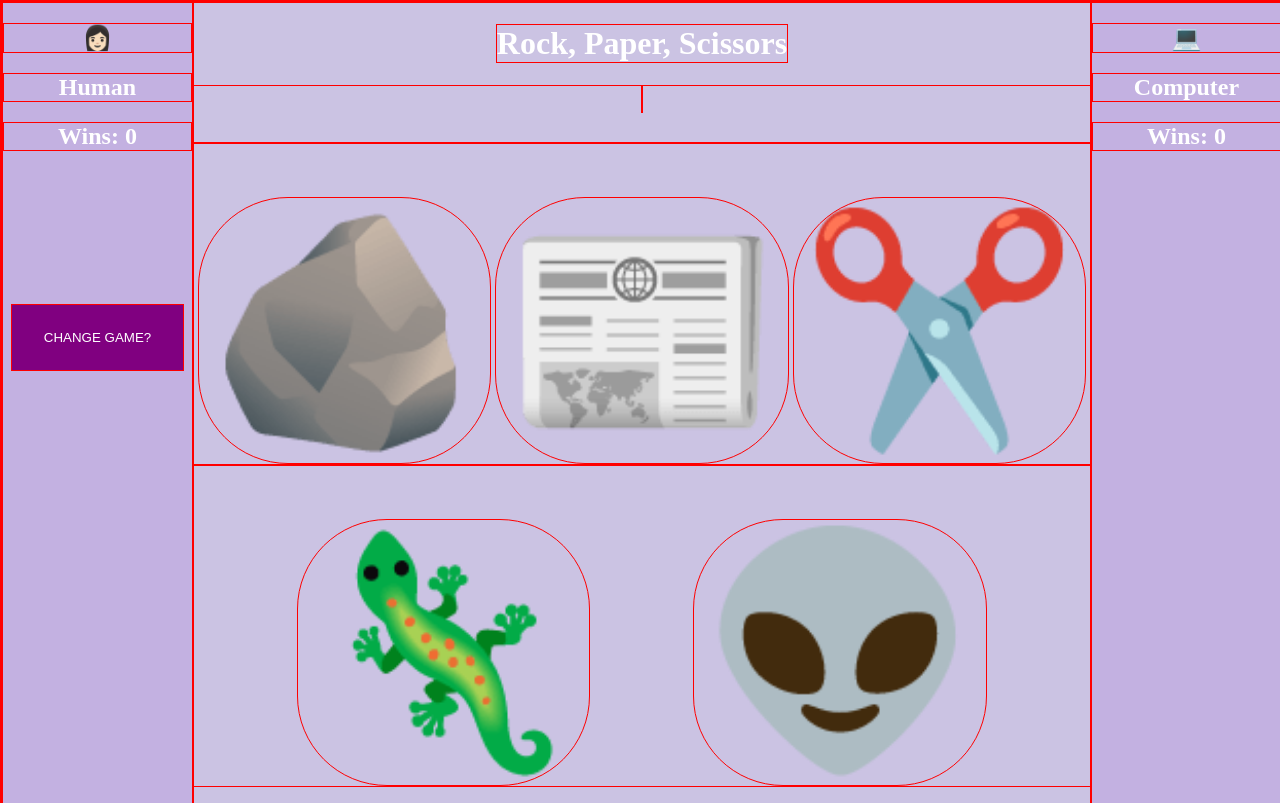
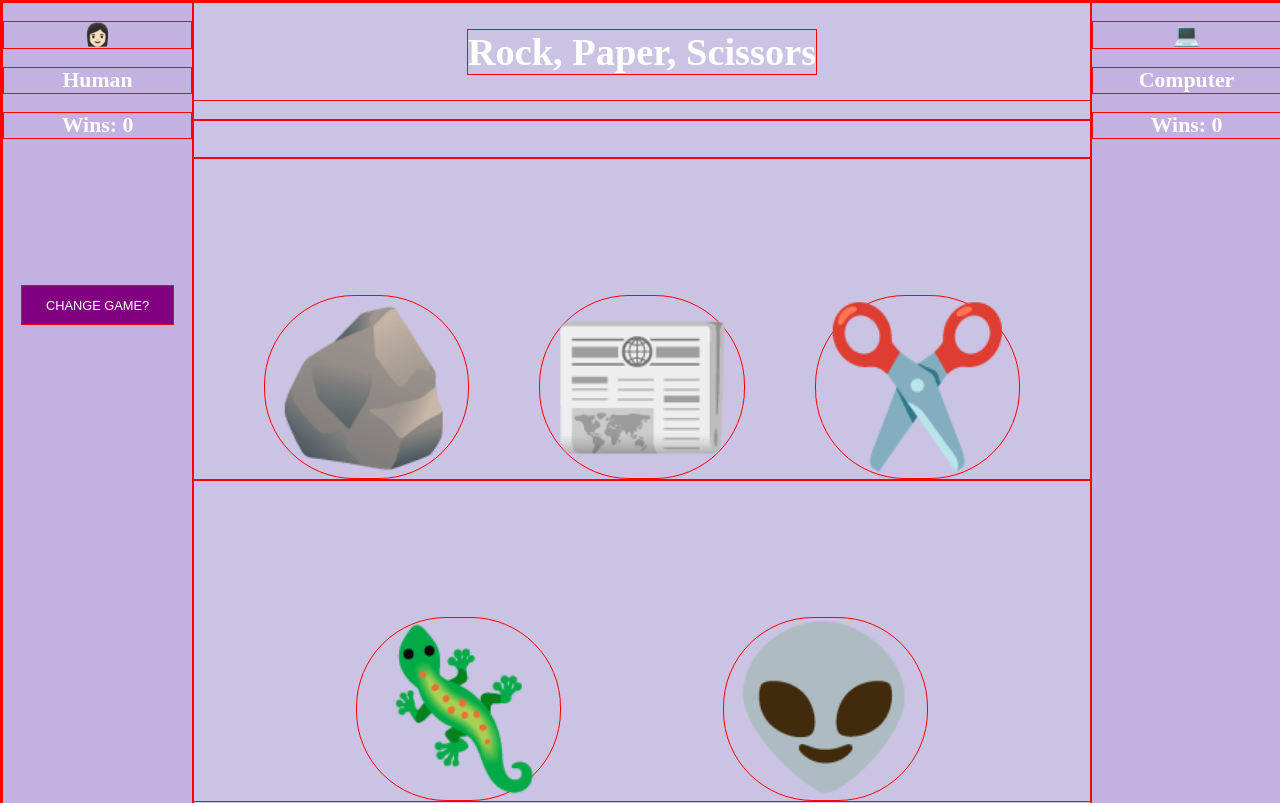
Before and after one commit to vsriqui/Rock-Paper-Scissors, a plain HTML site: page index.html in a window 1280 px wide. Both pictures are taken after a click on the button 642 px from the left and 673 px from the top of the page. Drawn offline with Linux system fonts and the light colour scheme.

Commit message:
refactor: Applying turing style guide to html and css review, and css sizing flexibility.

```diff
--- a/main.js
+++ b/main.js
@@ -5,7 +5,6 @@ var userWins = document.querySelector(".user__wins");
 var computerToken = document.querySelector(".computer__token");
 var computerName = document.querySelector(".computer__name");
 var computerWins = document.querySelector(".computer__wins");
-
 var delegator = document.querySelectorAll('.center');
 var reset = document.querySelector(".user__reset");
 var centerPlay2 = document.querySelector(".center__play2");
@@ -15,9 +14,9 @@ var centerStatus = document.querySelector(".center__status");
 // Global Variables //
 var classic = ['🪨', '📰', '✂️'];
 var difficult = ['🪨', '📰', '✂️', '🦎', '👽'];
-var userPlayer;
-var computerPlayer;
-var game;
+// var userPlayer;
+// var computerPlayer;
+// var game;
 
 // Event Listeners //
 onload = function() {
@@ -58,13 +57,13 @@ function clearBoard() {
 }
 
 function showChangeGame() {
-    reset.style.display = "inline";
+    reset.style.display = 'inline';
 }
 
 function gameModes() {
     centerPlay1.innerHTML ='<button class ="center__classic"> CLASSIC <br><br> 🪨 > ✂️ <br> 📰 > 🪨 <br> ✂️ > 📰 </button>';
-    centerPlay2.innerHTML = ' <button class ="center__difficult">DIFFICULT <br><br> 🪨 > ✂️ & 🦎 <br> 📰 > 🪨 & 👽 <br> ✂️ > 📰 & 🦎 <br> 🦎 > 📰 & 👽 <br> 👽 > ✂️ & 🪨 <br></button>';
-    reset.style.display = "none";
+    centerPlay2.innerHTML = '<button class ="center__difficult">DIFFICULT <br><br> 🪨 > ✂️ & 🦎 <br> 📰 > 🪨 & 👽 <br> ✂️ > 📰 & 🦎 <br> 🦎 > 📰 & 👽 <br> 👽 > ✂️ & 🪨 <br></button>';
+    reset.style.display = 'none';
 }
 
 function createPlayer(name, token, wins) {
@@ -111,9 +110,9 @@ function aiChoice() {
 function displayFighters() {
     for (i=0; i<game.gameType.length; i++) {
         if (game.gameType[i] === '🪨' || game.gameType[i] === '📰' || game.gameType[i] === '✂️') {
-            centerPlay1.innerHTML += `<button id='${game.gameType[i]}'> ${game.gameType[i]} </button>`;
+            centerPlay1.innerHTML += `<button class="center__fighter" id="${game.gameType[i]}"> ${game.gameType[i]} </button>`;
         } else if (game.gameType[i] === '🦎' || game.gameType[i] === '👽') {
-            centerPlay2.innerHTML += `<button id='${game.gameType[i]}'> ${game.gameType[i]} </button>`;
+            centerPlay2.innerHTML += `<button class="center__fighter" id="${game.gameType[i]}"> ${game.gameType[i]} </button>`;
         }
     }
 }
@@ -163,6 +162,6 @@ function resultMessage (){
 function displayResults() {
     clearBoard()
     centerStatus.innerText = game.gameMessage;
-    centerPlay1.innerHTML += `<div class='center__${game.player1.recentResult}'> ${game.player1.choice} </div>`;
-    centerPlay1.innerHTML += `<div class='center__${game.player2.recentResult}'> ${game.player2.choice} </div>`;
+    centerPlay1.innerHTML += `<div class="center__${game.player1.recentResult}"> ${game.player1.choice} </div>`;
+    centerPlay1.innerHTML += `<div class="center__${game.player2.recentResult}"> ${game.player2.choice} </div>`;
 }
--- a/styles.css
+++ b/styles.css
@@ -18,19 +18,22 @@ body {
   margin: 0;
 }
 
-.user, .computer {
+.user,
+.computer {
   background-color: #C3B1E1;
   width: 15vw;
   height: 100vh;
   text-align: center;
 }
 
-h1, h2 {
+span {
   text-align: center;
-  color: white;
+  width: 70vw;
+  height: 7vh;
 }
 
-.center__play1, .center__play2{
+.center__play1,
+.center__play2 {
   width: 70vw;
   height: 40vh;
   display: flex;
@@ -39,43 +42,57 @@ h1, h2 {
   justify-content: space-evenly;
 }
 
-
-.center__won, .center__lost, .center__draw, #🪨, #📰, #✂️, #🦎, #👽 {
-  background-color: transparent;
-  font-size: 14em;
-  border-radius: 90px;
+h1 {
+  font-size: 3vw;
 }
 
-.center__difficult, .center__classic {
+h2 {
+  font-size: 1.7vw;
+}
+
+h1, h2 {
+  text-align: center;
+  color: white;
+}
+
+.center__difficult,
+.center__classic {
   background-color: purple;
-  width: 20vw;
+  width: 10em;
   color: white;
   font-size: 1.4vw;
 }
 
 .center__classic {
-  height: 23vh;
+  height: 9em;
 }
 
 .center__difficult {
-  height: 28vh;
+  height: 11em;
 }
 
-span {
-  text-align: center;
-  width: 70vw;
-  height: 7vh;
+.center__fighter,
+.center__difficult,
+.center__classic,
+.user__reset {
+  cursor: grab;
 }
 
-.center__status {
-  display: inline;
+.center__won,
+.center__lost,
+.center__draw,
+.center__fighter {
+  background-color: transparent;
+  font-size: 12vw;
+  border-radius: 90px;
 }
 
 .user__reset {
   background-color: purple;
   color: white;
-  width: 13em;
-  height: 5em;
+  width: 12vw;
+  height: 5vh;
+  font-size: 1vw;
   margin-top: 10em
 }
 
@@ -100,7 +117,8 @@ span {
   100% { transform: translate3d(0,10%,0) translate(0px, 0px) rotate(25deg); }
 }
 
-.center__lost, .center__draw {
+.center__lost,
+.center__draw {
   animation: sad 0.8s;
   animation-iteration-count: infinite;
 }
```
Also changed, not shown: index.html (+14 -6 lines).
